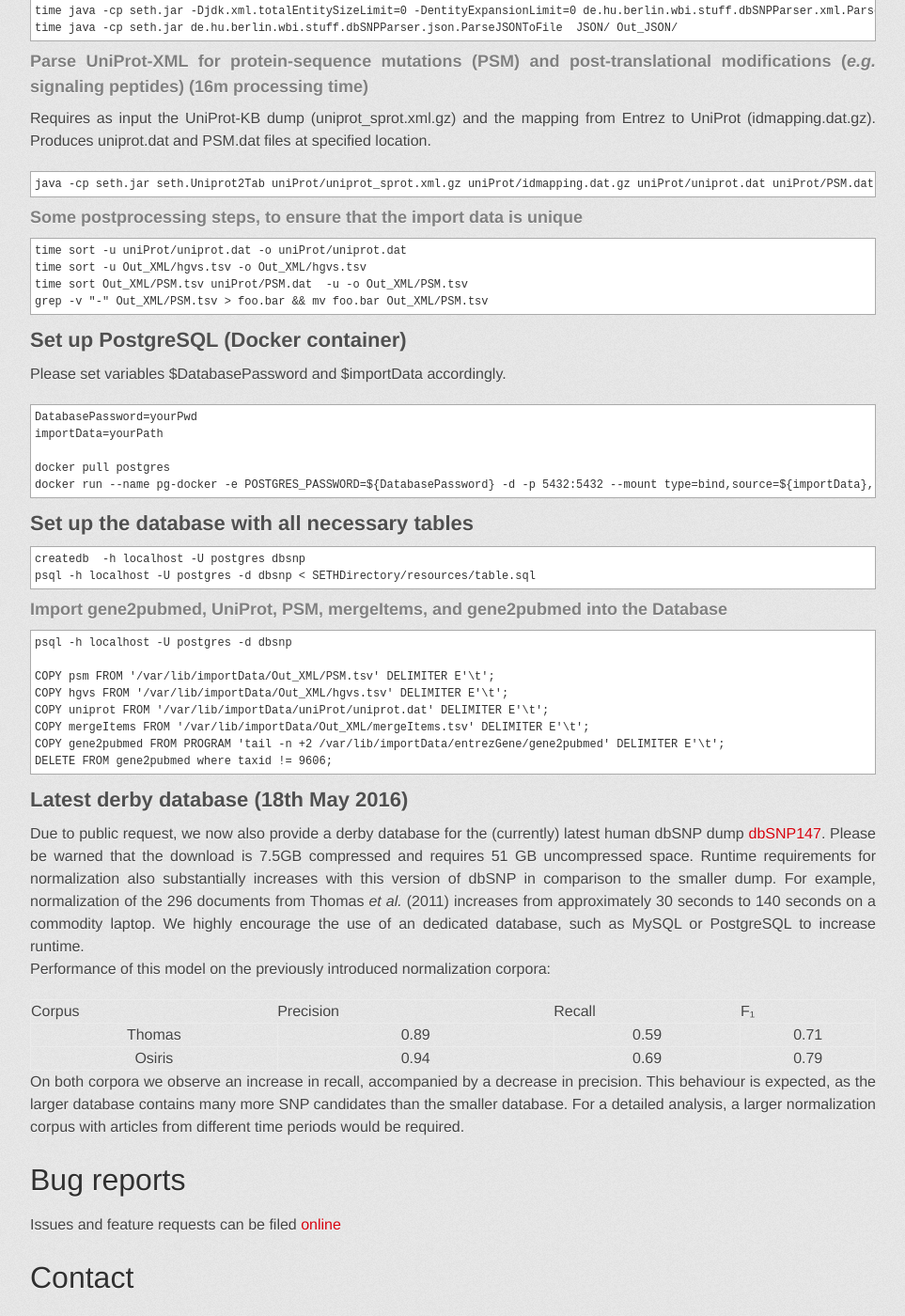
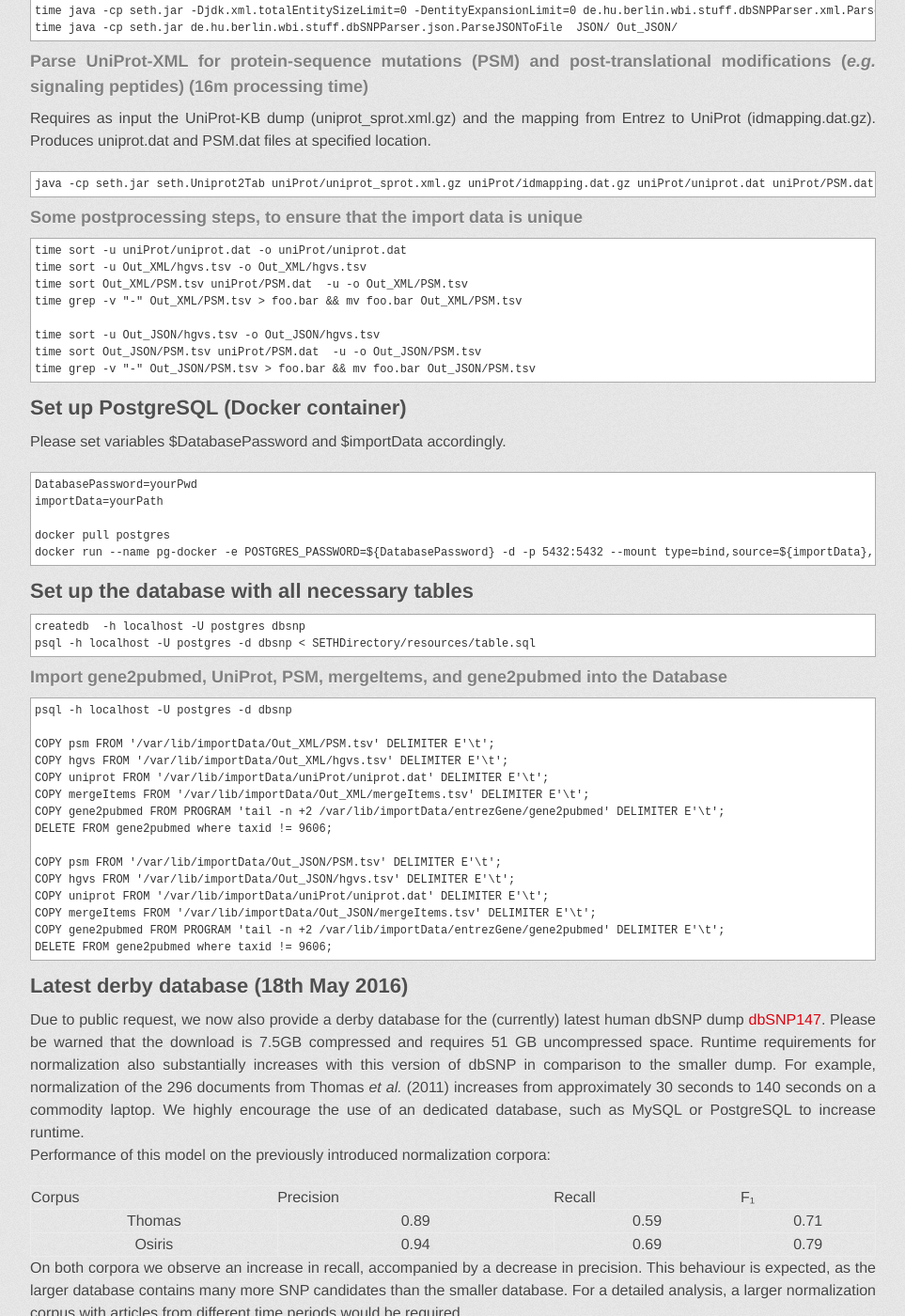
Before and after one commit to rockt/SETH, a Jekyll site: the page built from index.md, in a window 1280 px wide and 1400 px high, scrolled down 7873 px. Shown: the whole window at 94% size, without its empty margins (158-1121 px from the left). Built offline with Jekyll 4.4.1, drawn with Linux system fonts in a browser that asks for light colours; some web fonts are replaced.

Commit message:
tmp commit

```diff
--- a/index.md
+++ b/index.md
@@ -410,7 +410,11 @@ Produces uniprot.dat and PSM.dat files at specified location.
     time sort -u uniProt/uniprot.dat -o uniProt/uniprot.dat
     time sort -u Out_XML/hgvs.tsv -o Out_XML/hgvs.tsv
     time sort Out_XML/PSM.tsv uniProt/PSM.dat  -u -o Out_XML/PSM.tsv
-    grep -v "-" Out_XML/PSM.tsv > foo.bar && mv foo.bar Out_XML/PSM.tsv
+    time grep -v "-" Out_XML/PSM.tsv > foo.bar && mv foo.bar Out_XML/PSM.tsv
+
+    time sort -u Out_JSON/hgvs.tsv -o Out_JSON/hgvs.tsv
+    time sort Out_JSON/PSM.tsv uniProt/PSM.dat  -u -o Out_JSON/PSM.tsv
+    time grep -v "-" Out_JSON/PSM.tsv > foo.bar && mv foo.bar Out_JSON/PSM.tsv
 
 
 ## Set up PostgreSQL (Docker container)
@@ -437,6 +441,13 @@ Please set variables $DatabasePassword and $importData accordingly.
     COPY gene2pubmed FROM PROGRAM 'tail -n +2 /var/lib/importData/entrezGene/gene2pubmed' DELIMITER E'\t';
     DELETE FROM gene2pubmed where taxid != 9606;
 
+    COPY psm FROM '/var/lib/importData/Out_JSON/PSM.tsv' DELIMITER E'\t';
+    COPY hgvs FROM '/var/lib/importData/Out_JSON/hgvs.tsv' DELIMITER E'\t';
+    COPY uniprot FROM '/var/lib/importData/uniProt/uniprot.dat' DELIMITER E'\t';
+    COPY mergeItems FROM '/var/lib/importData/Out_JSON/mergeItems.tsv' DELIMITER E'\t';
+    COPY gene2pubmed FROM PROGRAM 'tail -n +2 /var/lib/importData/entrezGene/gene2pubmed' DELIMITER E'\t';
+    DELETE FROM gene2pubmed where taxid != 9606;
+
 ## Latest derby database (18th May 2016)
 Due to public request, we now also provide a derby database for the (currently) latest human dbSNP dump [dbSNP147](https://drive.google.com/open?id=0BxyKVvNXUobTMDJYcG81Uzdhb28). Please be warned that the download is 7.5GB compressed and requires 51 GB uncompressed space. Runtime requirements for normalization also substantially increases with this version of dbSNP in comparison to the smaller dump. For example, normalization of the 296 documents from Thomas *et al.* (2011) increases from approximately 30 seconds to 140 seconds on a commodity laptop. We highly encourage the use of an dedicated database, such as MySQL or PostgreSQL to increase runtime.
 Performance of this model on the previously introduced normalization corpora:
```
